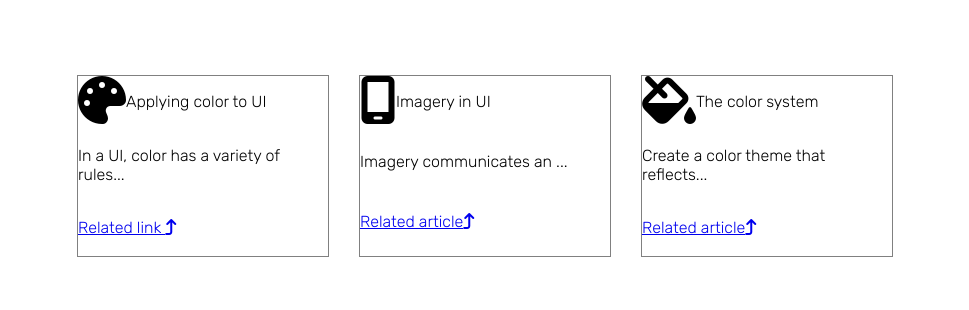
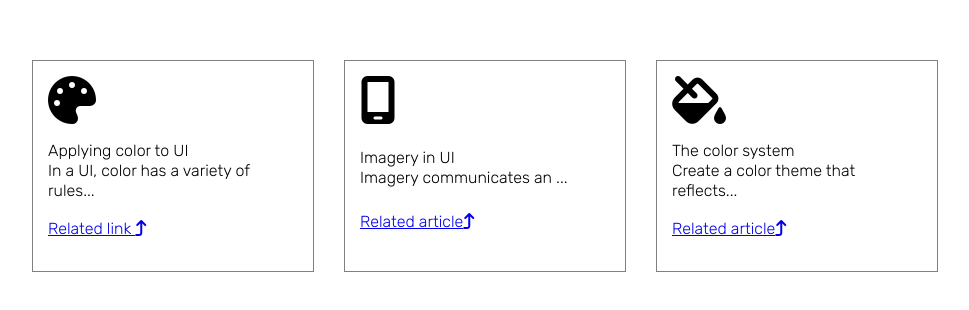
Before and after one commit to ronnie-thunderclap/Tres-Cards, a plain HTML site: page index.html in a window 1280 px wide. Shown: the part 242-552 px from the top of the page, without its empty margins (155-1124 px from the left). Drawn offline with Linux system fonts and the light colour scheme.

Commit message:
Add some fancy CSS
Need to find a way to set everything in place, I might use grid instead of flex, beacuse I believe it would be easier to move around

```diff
--- a/index.html
+++ b/index.html
@@ -16,27 +16,39 @@
 
     <div class="tres-cards">
         <div class="card">
+            <div class="icon">
                 <i class="fa-solid fa-palette fa-3x"></i>
+            </div>
+            <div class="side-info">
                 <p>Applying color to UI</p>
                 <p>In a UI, color has a variety of rules...</p>
+            </div>
             <div class="related-link">
             <a href="#"><p>Related link <i class="fa-solid fa-arrow-turn-up"></i></p></a>
             </div>
         </div>
 
         <div class="card">
+            <div class="icon">
                 <i class="fa-solid fa-mobile-screen fa-3x"></i>
+            </div>
+            <div class="side-info">
                 <p>Imagery in UI</p>
                 <p>Imagery communicates an ...</p>
+            </div>
             <div class="related-link">
             <a href="#"><p>Related article<i class="fa-solid fa-arrow-turn-up"></i></p></a>
             </div>
         </div>
 
         <div class="card">
+            <div class="icon">
                 <i class="fa-solid fa-fill-drip fa-3x"></i>
+            </div>
+            <div class="side-info">
                 <p>The color system</p>
                 <p>Create a color theme that reflects...</p>
+            </div>
             <div class="related-link">
             <a href="#"><p>Related article<i class="fa-solid fa-arrow-turn-up"></i></p></a>
             </div>
--- a/styles.css
+++ b/styles.css
@@ -16,7 +16,12 @@ html {
     width: 250px;
     height: 180px;
     border: 1px solid gray;
-    display: flex;
-    flex-wrap: wrap;
+    display: grid;
+    padding: 15px;
+    line-height: 20px;
 
 }
+
+.card p {
+    margin: 0;
+}
```
Lines whose indentation alone changed are shown as unchanged.
